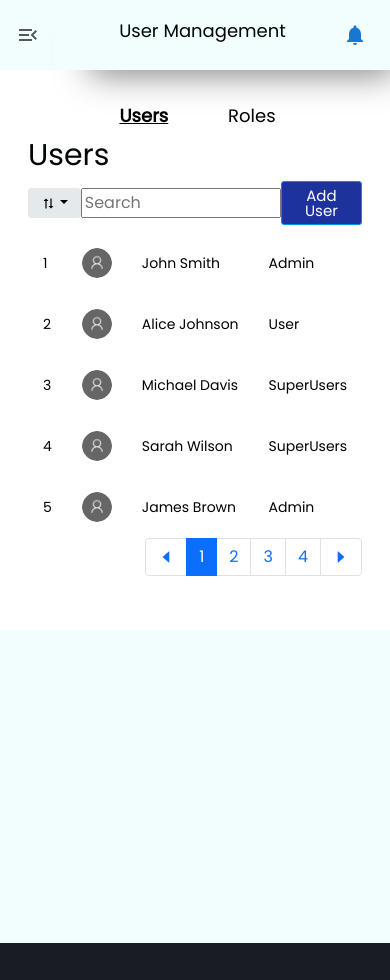
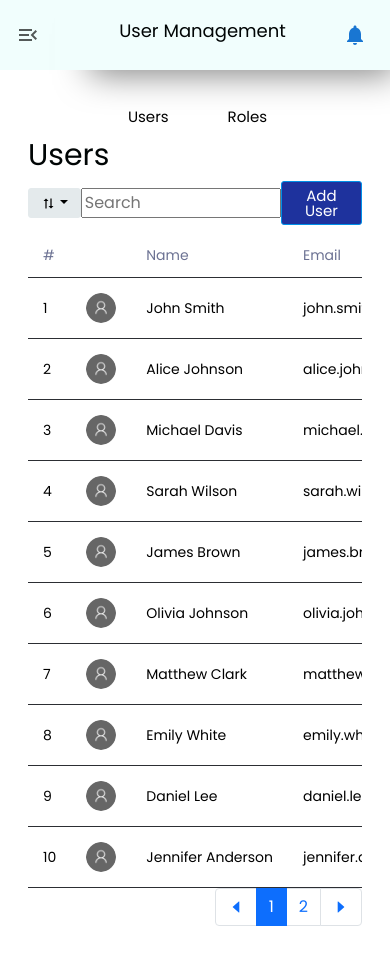
Before and after one commit to jhnmrkgbrlcn/github-portfolio, a React (Create React App) app in the folder ums/: page /users in a window 390 px wide. Before the commit the page ends 943 px from the top, so only its background shows below. Built offline with nearby package versions, Linux system fonts and the light colour scheme; the HTML template or start-up script is replaced by a standard one.

Commit message:
Delete Control Made

```diff
--- a/ums/src/components/Home/users.jsx
+++ b/ums/src/components/Home/users.jsx
@@ -2,9 +2,10 @@ import IconButton from "@mui/material/IconButton";
 import "bootstrap/dist/css/bootstrap.min.css";
 import React, { useState } from "react";
 import {
+  AiFillCloseCircle,
   AiOutlineCaretLeft,
   AiOutlineCaretRight,
-  AiOutlineEllipsis
+  AiOutlineEllipsis,
 } from "react-icons/ai";
 import { BiSortAlt2 } from "react-icons/bi";
 import { BsFillPencilFill } from "react-icons/bs";
@@ -15,8 +16,13 @@ import Delete from "./delete";
 
 const Users = () => {
   const [users, setUsers] = useState(Data);
-
-  //sort
+  const [currentPage, setCurrentPage] = useState(1);
+  const usersPerPage = 10;
+  const lastIndex = currentPage * usersPerPage;
+  const firstIndex = lastIndex - usersPerPage;
+  const usersToDisplay = users.slice(firstIndex, lastIndex);
+  const totalPages = Math.ceil(users.length / usersPerPage);
+  //sort shit
   const [sorted, setSorted] = useState({ sorted: "id", reversed: false });
 
   const sortById = () => {
@@ -80,7 +86,7 @@ const Users = () => {
     });
     setUsers(usersCopy);
   };
-  // search
+  // search shit
   const [searchPhrase, setSearchPhrase] = useState("");
   const search = (event) => {
     const searchTerm = event.target.value.toLowerCase();
@@ -100,17 +106,12 @@ const Users = () => {
   const smallButtonStyle = {
     fontSize: "13px",
   };
-  //pagination
-  const [currentPage, setCurrentPage] = useState(1);
-  const usersPerPage = 5;
-  const lastIndex = currentPage * usersPerPage;
-  const firstIndex = lastIndex - usersPerPage;
-  const usersToDisplay = users.slice(firstIndex, lastIndex);
-  const totalPages = Math.ceil(users.length / usersPerPage);
-  const pageRange = 6;
+  //range of page number
+  const pageRange = 5;
   let minPage = Math.max(1, currentPage - Math.floor(pageRange / 2));
   let maxPage = minPage + pageRange - 1;
 
+  // Adjust the range for the last set of pages
   if (maxPage > totalPages) {
     maxPage = totalPages;
     minPage = Math.max(1, maxPage - pageRange + 1);
@@ -138,7 +139,6 @@ const Users = () => {
   }
 
   const [visible, setVisible] = useState(false);
-
   return (
     <>
       <div className="content-wrapper">
@@ -148,10 +148,9 @@ const Users = () => {
               href="/users"
               style={{
                 margin: 30,
-                fontSize: 18,
-                textDecoration: "underline",
+                fontSize: 15,
+                textDecoration: "none",
                 color: "black",
-                fontWeight: "bold",
               }}>
               {" "}
               Users
@@ -160,7 +159,7 @@ const Users = () => {
               href="/role"
               style={{
                 margin: 25,
-                fontSize: 18,
+                fontSize: 15,
                 textDecoration: "none",
                 color: "black",
               }}>
@@ -219,7 +218,7 @@ const Users = () => {
             </button>
           </div>
           <div className="table-responsive">
-            <table className="table table d-none d-md-table">
+            <table className="table">
               <thead>
                 <tr>
                   <th>#</th>
@@ -258,10 +257,10 @@ const Users = () => {
                             </IconButton>
                           </Link>
                         </span>
-                        <span className="d-flex d-sm-inline-flex ">
+                        <span className=" d-none d-sm-none  d-md-none d-lg-block">
                           <Delete />
                         </span>
-                        <span className=" d-flex d-sm-inline-flex">
+                        <span className=" d-none d-sm-none  d-md-none d-lg-block">
                           <Link to="/user/profile">
                             <IconButton
                               className="text-dark"
@@ -276,45 +275,9 @@ const Users = () => {
                 ))}
               </tbody>
             </table>
-            {/* Mobile table Veiw */}
-
-            <table class="table table-responsive d-md-none table-borderless">
-              <thead>
-                {usersToDisplay.map((user) => (
-                  <tr class="rounded-pill">
-                    <td>{user.ID}</td>
-                    <td>
-                      <img
-                        src={defUserImage}
-                        alt="Profile Image"
-                        style={{}}></img>
-                    </td>
-                    <td>{user.Name}</td>
-                    <td>{user.Role}</td>
-                    <td>{user.Status}</td>
-                    <td>
-                      <div className="d-flex d-sm-inline-flex">
-                        <span className=" ">
-                          <Link to="/user/adduser">
-                            <IconButton
-                              className="text-success"
-                              style={smallButtonStyle}>
-                              <BsFillPencilFill />
-                            </IconButton>
-                          </Link>
-                        </span>
-                        <span className="d-flex d-sm-inline-flex ">
-                          <Delete />
-                        </span>
-                      </div>
-                    </td>
-                  </tr>
-                ))}
-              </thead>
-            </table>
           </div>
-          <div class="d-block">
-            <nav class="d-flex justify-content-end align-items-center mb-2 ">
+          <div className="d-block">
+            <nav className="d-flex justify-content-end align-items-center mb-2 ">
               <ul className="pagination">
                 <li className="page-item">
                   <a href="#" className="page-link" onClick={prePage}>
--- a/ums/src/components/Home/delete.jsx
+++ b/ums/src/components/controls/deleteControl.jsx
@@ -1,10 +1,15 @@
+import DeleteIcon from "@mui/icons-material/Delete";
+import IconButton from "@mui/material/IconButton";
+import PropTypes from "prop-types";
 import { useState } from "react";
 import Button from "react-bootstrap/Button";
 import Modal from "react-bootstrap/Modal";
 import { AiFillCloseCircle } from "react-icons/ai";
-import IconButton from "@mui/material/IconButton";
-import DeleteIcon from "@mui/icons-material/Delete";
-function Delete() {
+
+const Delete = ({
+    title,
+    desc
+}) => {
   const [show, setShow] = useState(false);
 
   const handleClose = () => setShow(false);
@@ -35,8 +40,8 @@ function Delete() {
           </Modal.Title>
         </Modal.Header>
         <Modal.Body className="text-center">
-          <h1>Delete User Account?</h1>
-          <p>Deleting User account is permanent and cannot be undone</p>
+          <h1>{title}</h1>
+          <p>{desc}</p>
         </Modal.Body>
         <Modal.Footer>
           <Button variant="secondary" onClick={handleClose}>
@@ -50,3 +55,8 @@ function Delete() {
 }
 
 export default Delete;
+
+Delete.propTypes = {
+    title: PropTypes.string,
+    desc: PropTypes.string
+}
--- a/ums/src/components/controls/tableControl.jsx
+++ b/ums/src/components/controls/tableControl.jsx
@@ -1,4 +1,5 @@
-import Delete from "@mui/icons-material/Delete";
+
+import VisibilityOutlinedIcon from '@mui/icons-material/VisibilityOutlined';
 import IconButton from "@mui/material/IconButton";
 import "bootstrap/dist/css/bootstrap.min.css";
 import PropTypes from "prop-types";
@@ -11,9 +12,9 @@ import {
   AiOutlineEllipsis,
 } from "react-icons/ai";
 import { BiSortAlt2 } from "react-icons/bi";
-import { BsFillPencilFill } from "react-icons/bs";
 import { Link } from "react-router-dom";
 import defUserImage from "../../asset/defUserImage.png";
+import Delete from "./deleteControl";
 
 const smallButtonStyle = {
     fontSize: "13px",
@@ -51,25 +52,19 @@ return (
                             <td>
                               <div className="d-flex d-sm-inline-flex">
                                   <span className=" ">
-                                    <Link to="/user/adduser">
+                                    <Link to="">
                                       <IconButton
                                         className="text-success"
                                         style={smallButtonStyle}>
-                                        <BsFillPencilFill />
+                                        <VisibilityOutlinedIcon />
                                       </IconButton>
                                     </Link>
                                   </span>
-                                  <span className=" d-none d-sm-none  d-md-none d-lg-block">
-                                    <Delete />
-                                  </span>
-                                  <span className=" d-none d-sm-none  d-md-none d-lg-block">
-                                    <Link to="/user/profile">
-                                      <IconButton
-                                        className="text-dark"
-                                        style={smallButtonStyle}>
-                                        <AiOutlineEllipsis />
-                                      </IconButton>
-                                    </Link>
+                                  <span className="d-flex d-sm-inline-flex ">
+                                    <Delete
+                                      title="Delete Log?"
+                                      desc="Deleting Log is permanent and cannot be undone"
+                                    />
                                   </span>
                                 </div>
                               </td>
```
